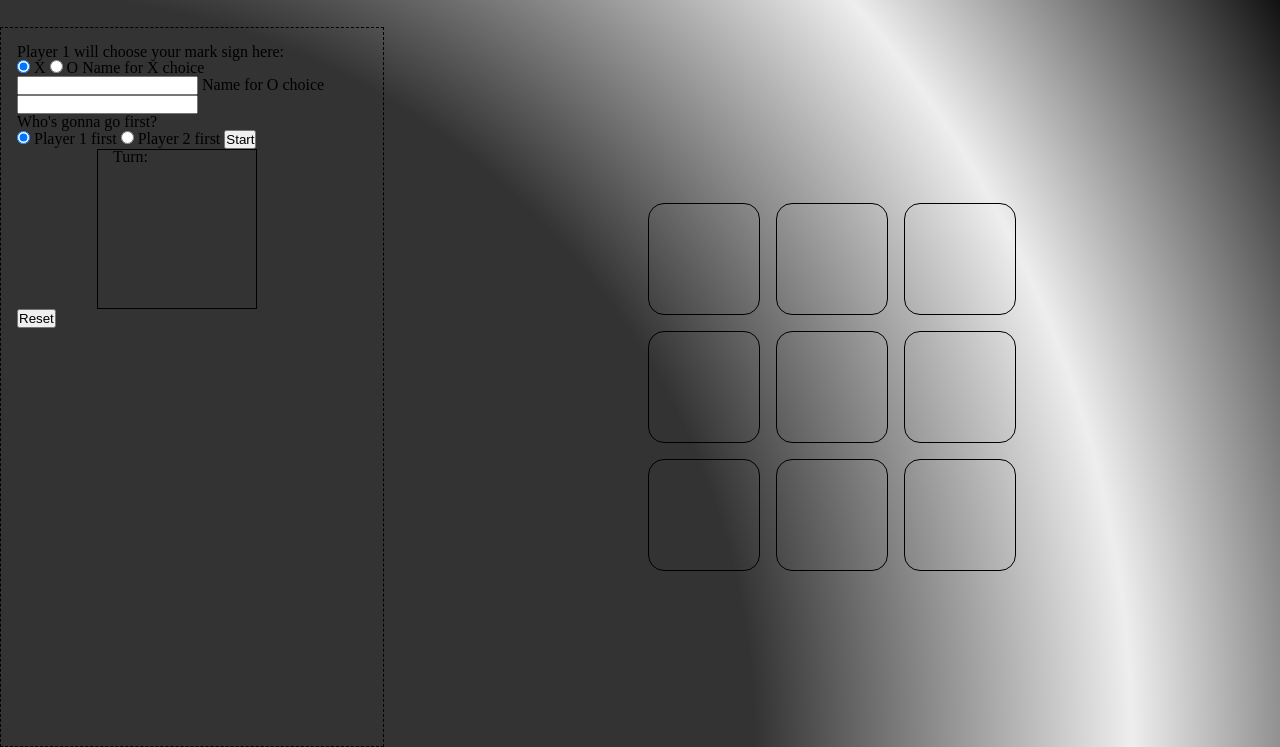
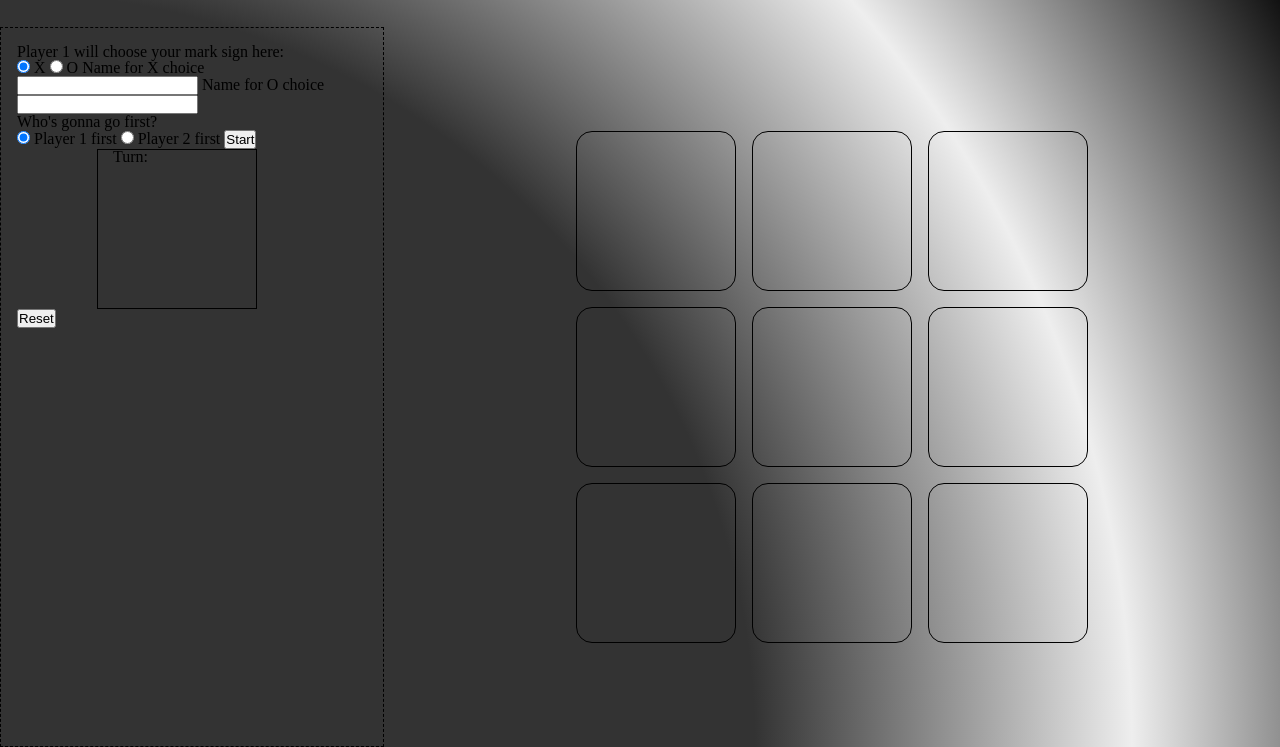
Before and after one commit to thpham1997/Tic_Tac_Toe, a website: page index.html in a window 1280 px wide. Shown: the part 53-800 px from the top of the page. Drawn offline with nearby package versions, Linux system fonts and the light colour scheme; files that its build step writes are made by us from their sources.

Commit message:
Increased size of cells

```diff
--- a/scss/_cell.scss
+++ b/scss/_cell.scss
@@ -1,7 +1,7 @@
 .cell{
-  width: 7rem;
-  height: 7rem;
-  line-height: 7rem;
+  width: 10rem;
+  height: 10rem;
+  line-height: 10rem;
   font-size: 4rem;
   text-align: center;
   border-width: 0.1rem;
--- a/scss/_playground.scss
+++ b/scss/_playground.scss
@@ -1,6 +1,6 @@
 .playground{
   display: grid;
-  grid-template-columns: repeat(3, 7rem);
+  grid-template-columns: repeat(3, 10rem);
   gap: 1rem;
   place-content: center;
 
```
